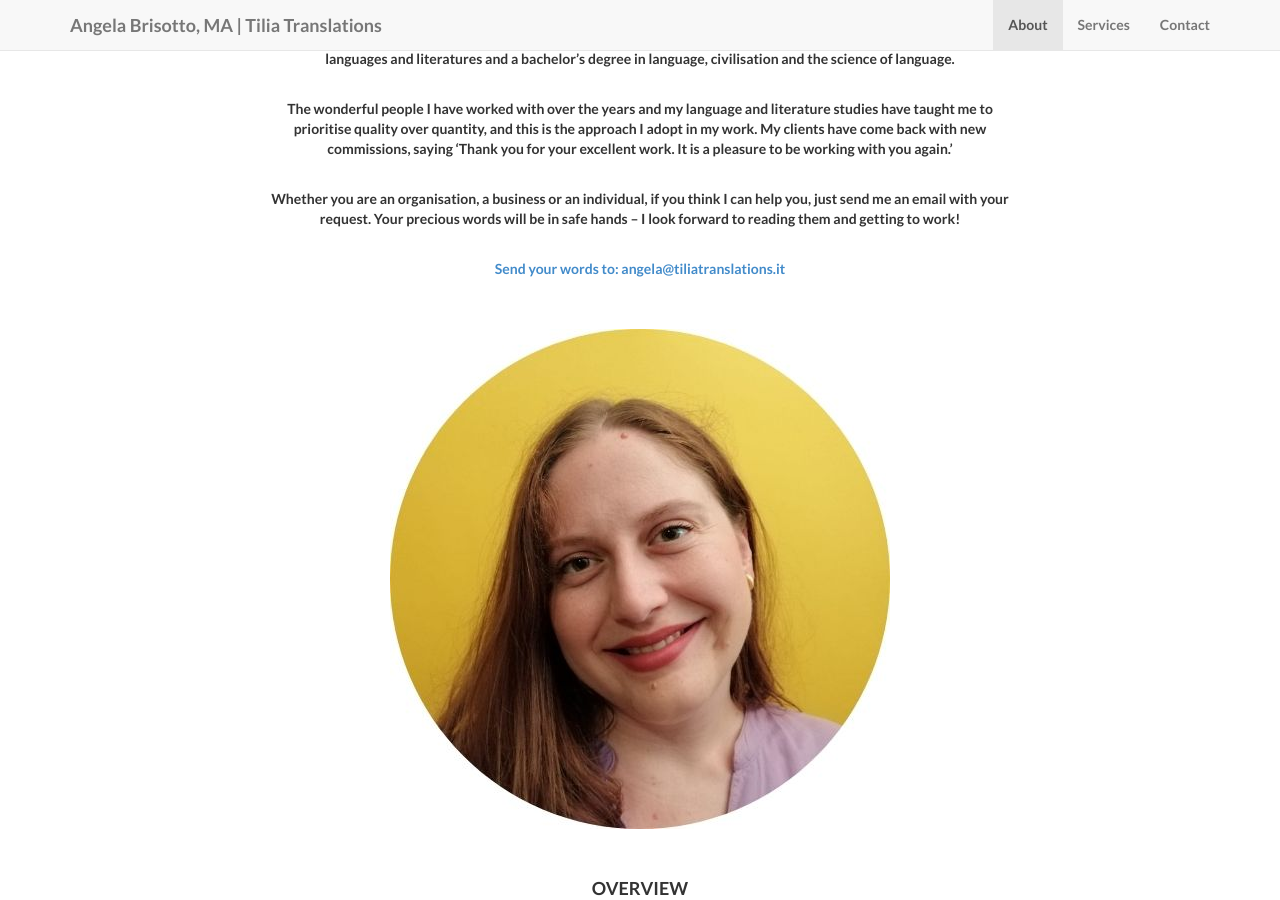
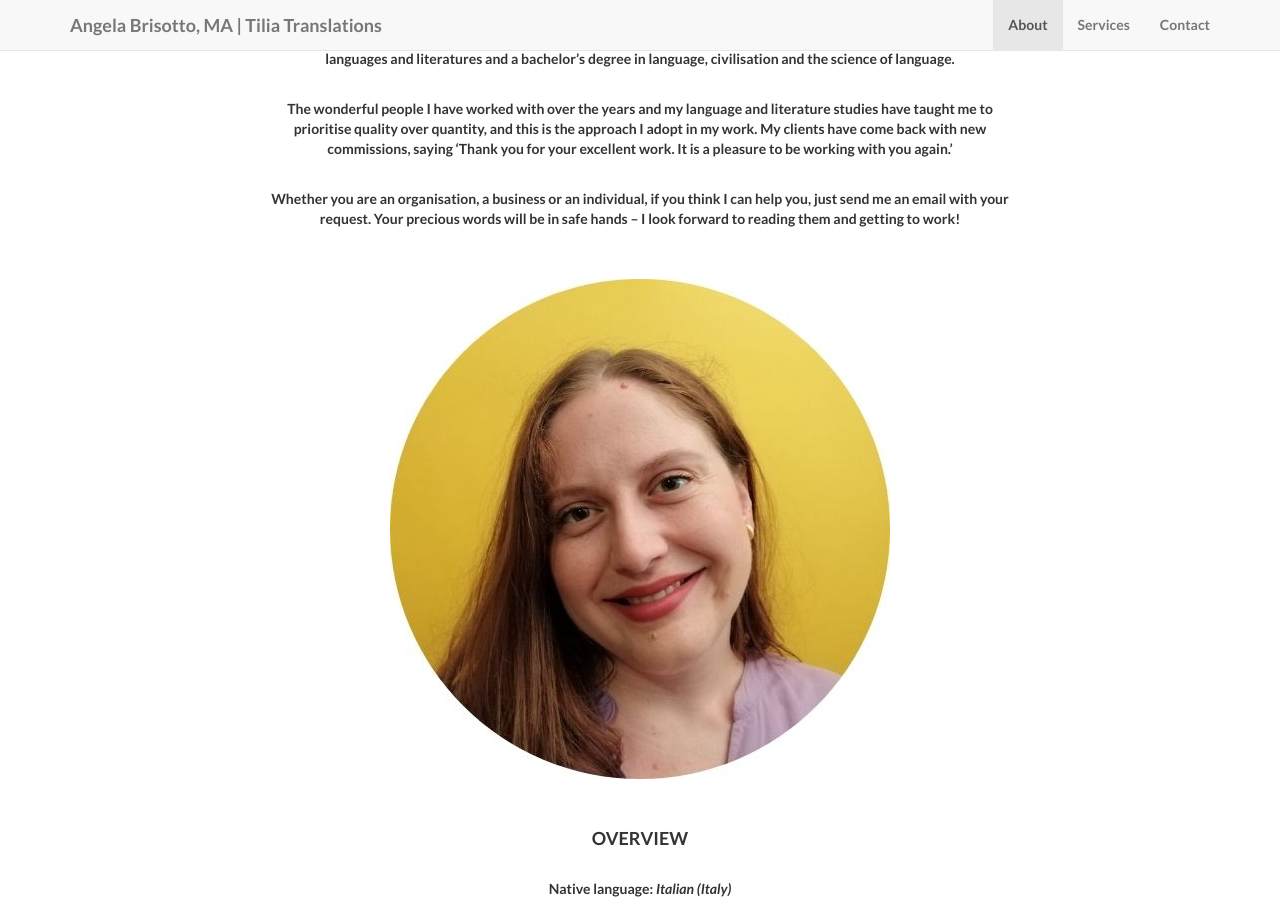
Before and after one commit to angelatiliatranslations/englishversion, a Jekyll site: the page built from index.html, in a window 1280 px wide and 900 px high, scrolled down 1354 px. Built offline with Jekyll 4.4.1, drawn with Linux system fonts in a browser that asks for light colours; nearby versions of some CDN libraries; library files that are not in the unit come from our copies.

Commit message:
Update about.html

```diff
--- a/_includes/about.html
+++ b/_includes/about.html
@@ -34,10 +34,7 @@
                      Whether you are an organisation, a business or an individual, if you think I can help you, just send me an email with your request. Your precious words will be in safe hands – I look forward to reading them and getting to work!
                    </p>
                  <br>
-                <p>
-                    <a href="mailto:angela@tiliatranslations.it">Send your words to: angela@tiliatranslations.it</a>
-                </p>
-                 <br>
+
 
 
                 <br/>
```
